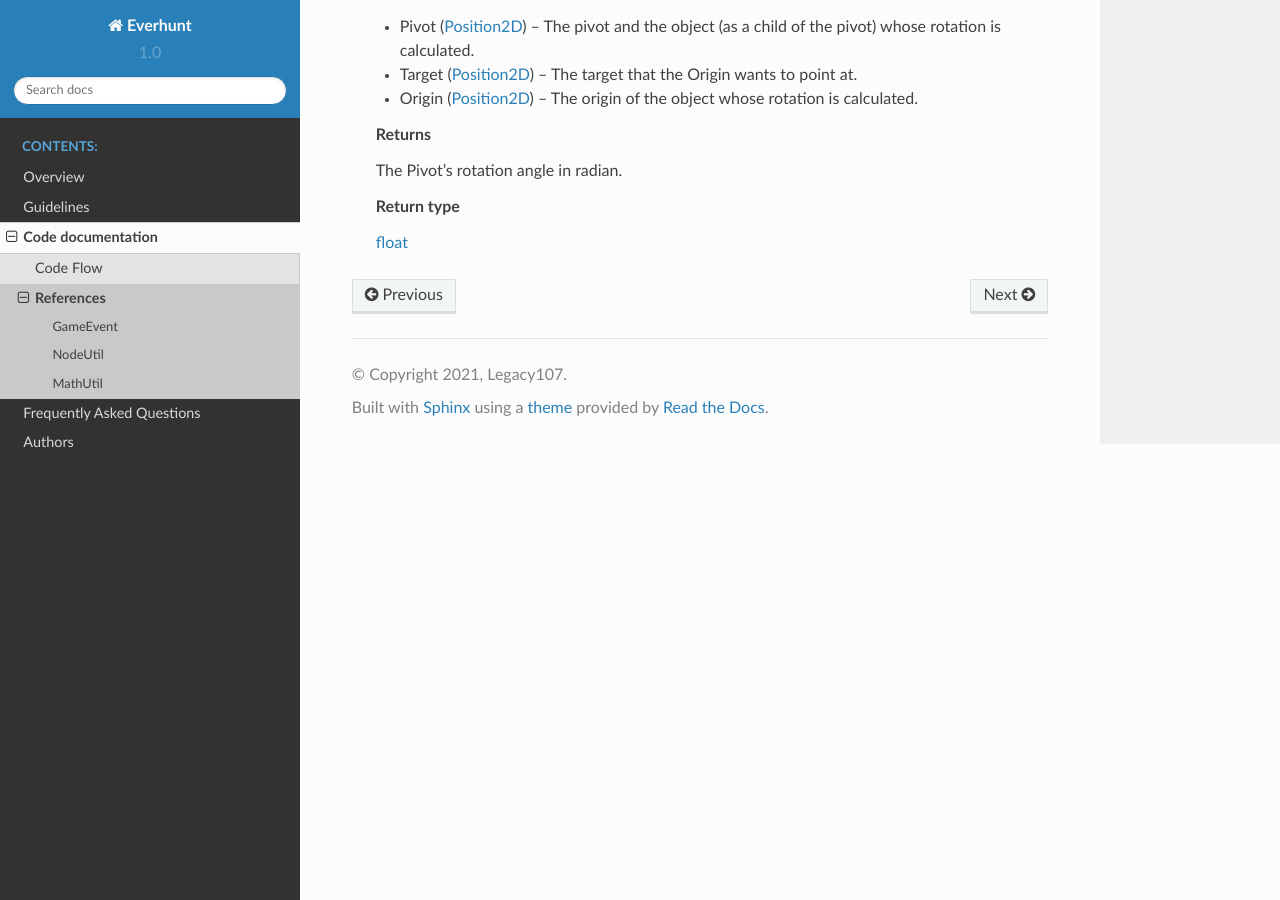
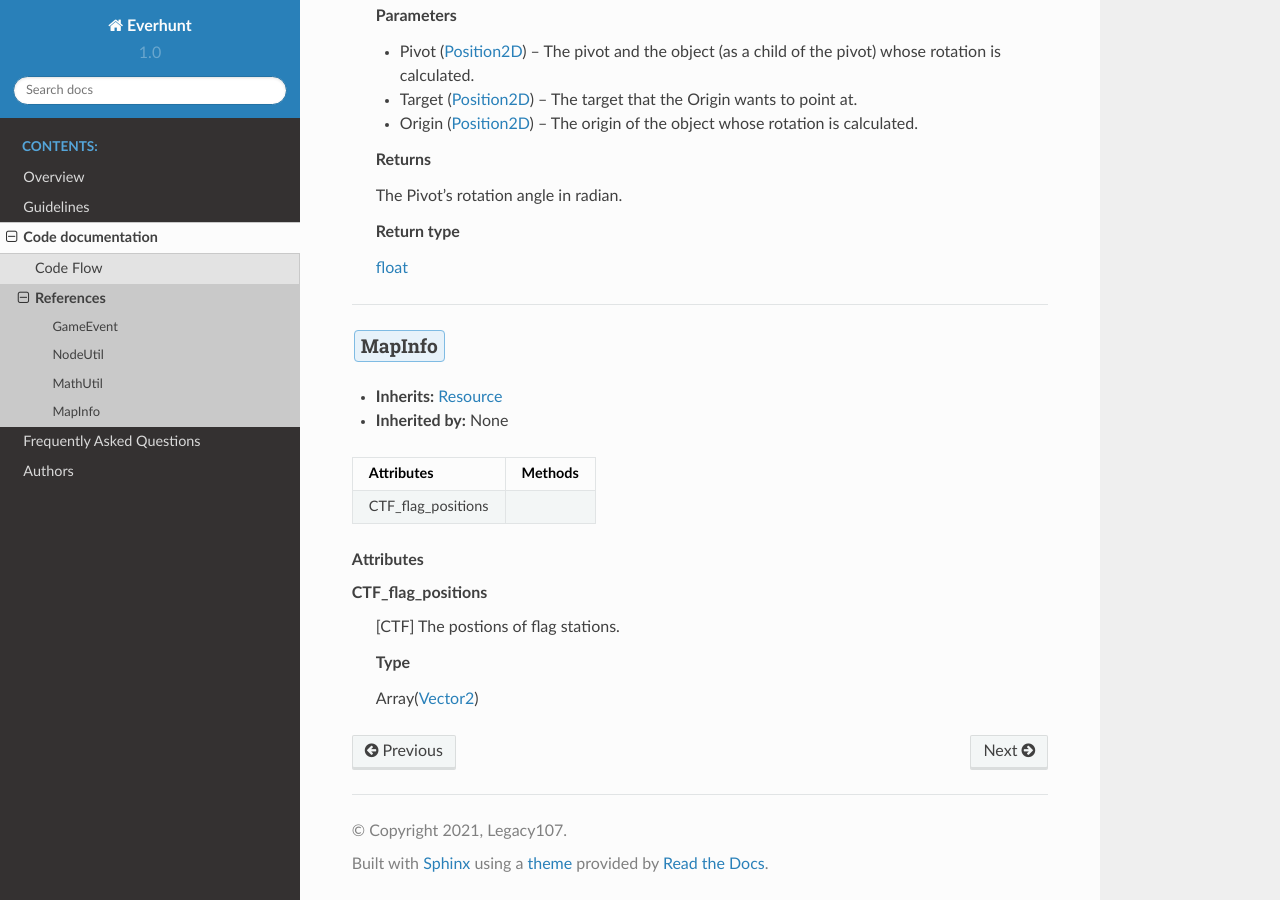
Before and after one commit to Legacy107/Everhunt, a Sphinx documentation site: the page built from docs/references.rst, in a window 1280 px wide and 900 px high, scrolled down 2366 px. Built offline with Sphinx 7.4.7 and the Read the Docs theme 2.0.0, drawn with Linux system fonts in a browser that asks for light colours.

Commit message:
Add docs for MapInfo

```diff
--- a/docs/references.rst
+++ b/docs/references.rst
@@ -137,3 +137,30 @@
             **Return type**
 
             `float <https://docs.godotengine.org/en/stable/getting_started/scripting/gdscript/gdscript_basics.html#float>`_
+
+
+--------------------
+
+
+:guilabel:`MapInfo`
+===================
+
+- **Inherits:** `Resource <https://docs.godotengine.org/en/stable/classes/class_resource.html>`_
+- **Inherited by:** None
+
++--------------------+---------+
+| Attributes         | Methods |
++====================+=========+
+| CTF_flag_positions |         |
++--------------------+---------+
+
+
+.. topic:: Attributes
+
+    .. glossary::
+        CTF_flag_positions
+            [CTF] The postions of flag stations.
+
+            **Type**
+
+            Array(`Vector2 <https://docs.godotengine.org/en/stable/classes/class_vector2.html>`_)
```
